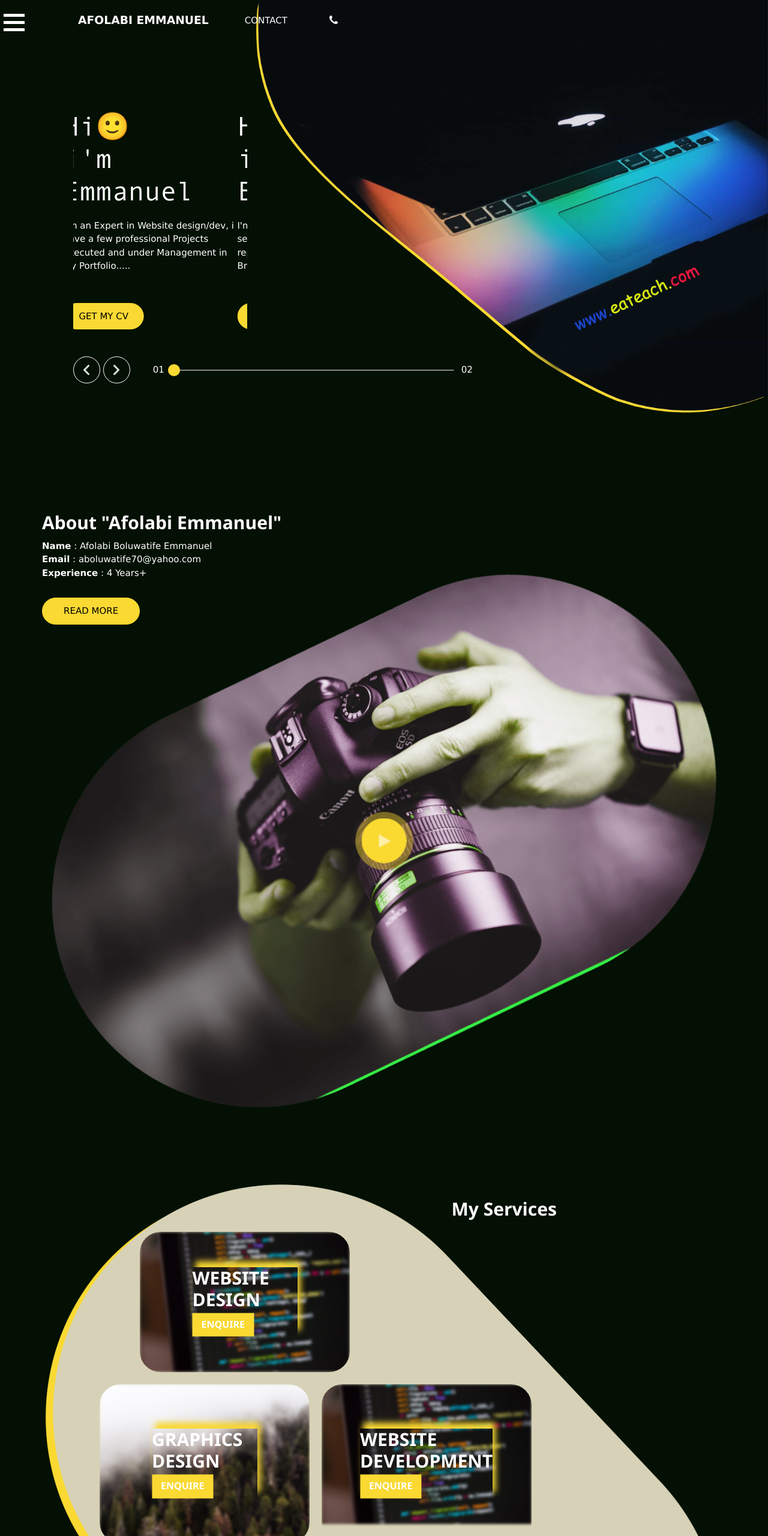
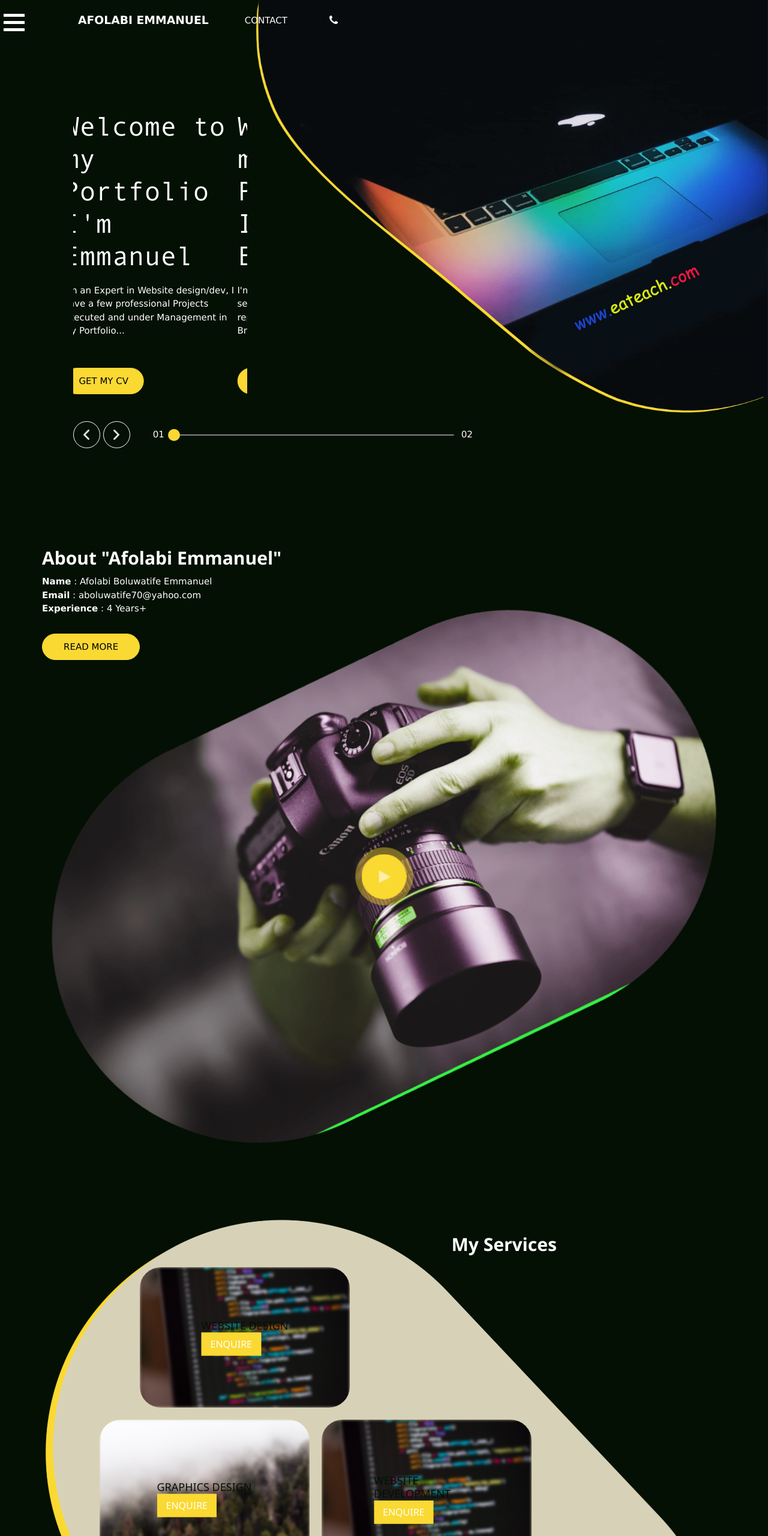
Before and after one commit to eafolabi9/eafolabitech, a plain HTML site: page index.html in a window 1280 px wide. Shown: the top 2560 px of the page at 60% size. Drawn offline with nearby package versions, Linux system fonts and the light colour scheme; a script that the page names is missing.

Commit message:
Update index.html

```diff
--- a/index.html
+++ b/index.html
@@ -13,7 +13,7 @@
     <meta content="affordable, price, money, market, best, EATech, Emmanuel, Dracodes, design, icode, idesign, facebook, twitter, instagram, www.instagram.com/nlkdraco/, nlkdraco, draco, Afolabi, Boluwatife, Emmanuel, services, sydney.tech, EATech, EATech, all, a-z, is, yes, and, no, google, business, legit, price, webistedesign, web, site, broker, onlinebanking, template, temp, love, sweet, best, top5, top 5" name="keywords">
     <meta content="Deals like website, graphics, design, development, mobile, application, etc, e.t.c" name="description">
 
-  <title>Icode|Idesign|Websites|Apps|Graphics|Video</title>
+  <title>EAFOLABITECH</title>
 
   <!-- slider stylesheet -->
   <link rel="stylesheet" type="text/css" href="../cdnjs.cloudflare.com/ajax/libs/OwlCarousel2/2.3.4/assets/owl.carousel.min.css" />
@@ -123,11 +123,11 @@
                 <div class="carousel-item active">
                   <div class="detail-box">
                     <h1>
-                      Hi🙂 <br />
-                      i'm Emmanuel
+                      Welcome to my Portfolio <br />
+                      I'm Emmanuel
                     </h1>
                     <p>
-                      I'm an Expert in Website design/dev, i have a few professional Projects Executed and under Management in My Portfolio.....
+                      I'm an Expert in Website design/dev, I have a few professional Projects Executed and under Management in My Portfolio...
                     </p>
                     <div>
                       <a href="images/Boluwatife Emmanuel Resume pt1.pdf" download="Afolabi Emmanuel(CV)">
@@ -139,11 +139,11 @@
                 <div class="carousel-item">
                   <div class="detail-box">
                     <h1>
-                      Hi🙂 <br />
-                      i'm Emmanuel
+                      Welcome to my Portfolio <br />
+                      I'm Emmanuel
                     </h1>
                     <p>
-                      I'm skilled in producing wonderful, seamless & visual Layouts that represents the appearance of your Brand / Company......
+                      I'm skilled in producing wonderful, seamless & visual Layouts that represents the appearance of your Brand/Company...
                     </p>
                     <div>
                       <a href="images/Boluwatife Emmanuel Resume pt1.pdf" download="Afolabi Emmanuel(CV)">
@@ -262,7 +262,7 @@
           <div class="box b1">
             <div class="img-box">
               <style type="text/css">
-                .fontss{font-weight: bold;font-size: 30px;color: white!important;box-shadow: 5px -10px 10px #FAD932}
+                .fonts{font-weight: bold;font-size: 30px;color: white!important;box-shadow: 5px -10px 10px #FAD932}
                 .box:hover{cursor: pointer;}
                 .hirebtn{background-color: #FAD932;border: none;color: white;padding: 10px 15px;text-align: center;text-decoration: none;display: inline-block;font-size: 16px;transition: 0.5s}
                 .hirebtn:hover{background-color: transparent;border: 5px solid #FAD932;color: white;padding: 10px 15px;text-align: center;text-decoration: none;display: inline-block;font-size: 14px;}
```
